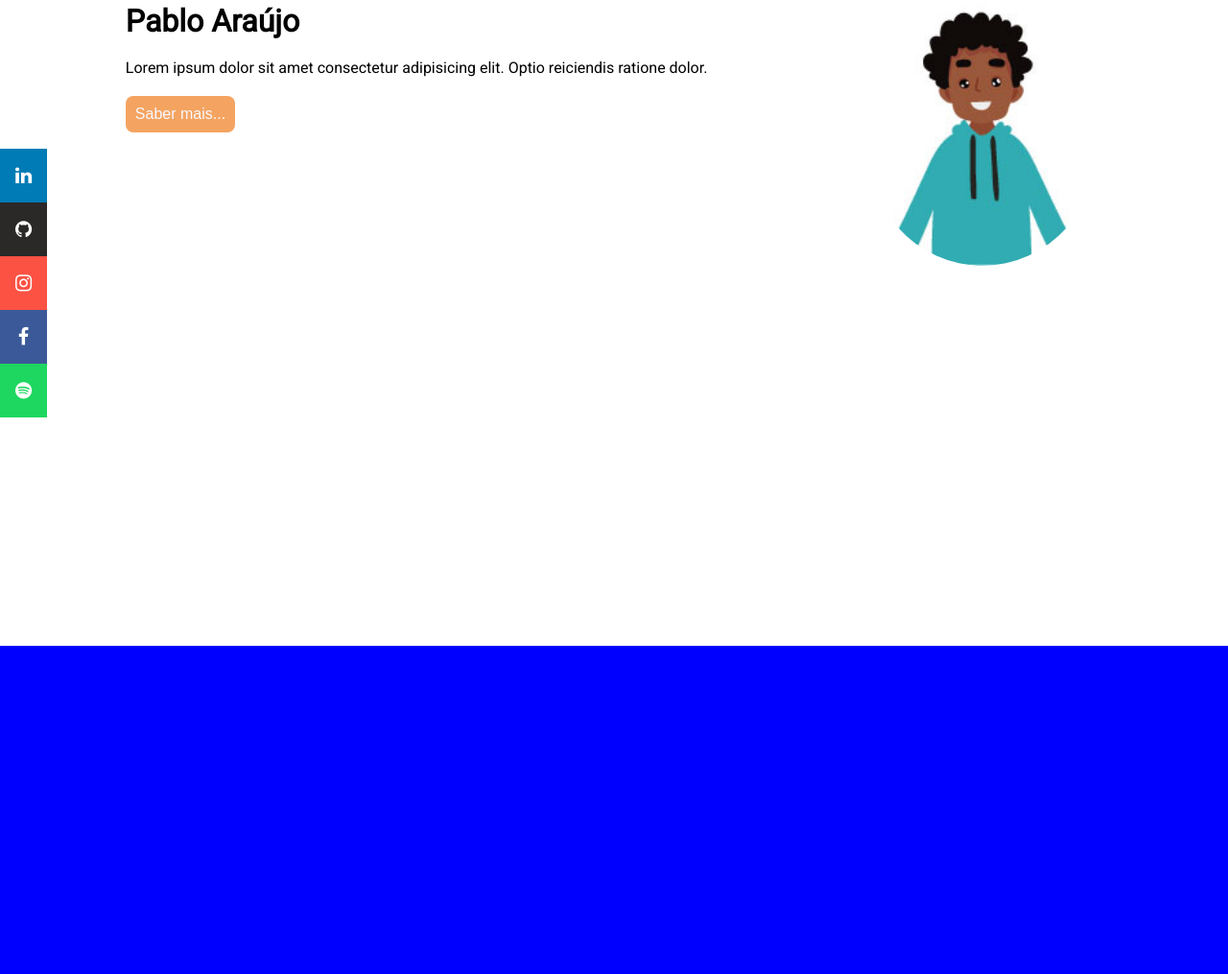
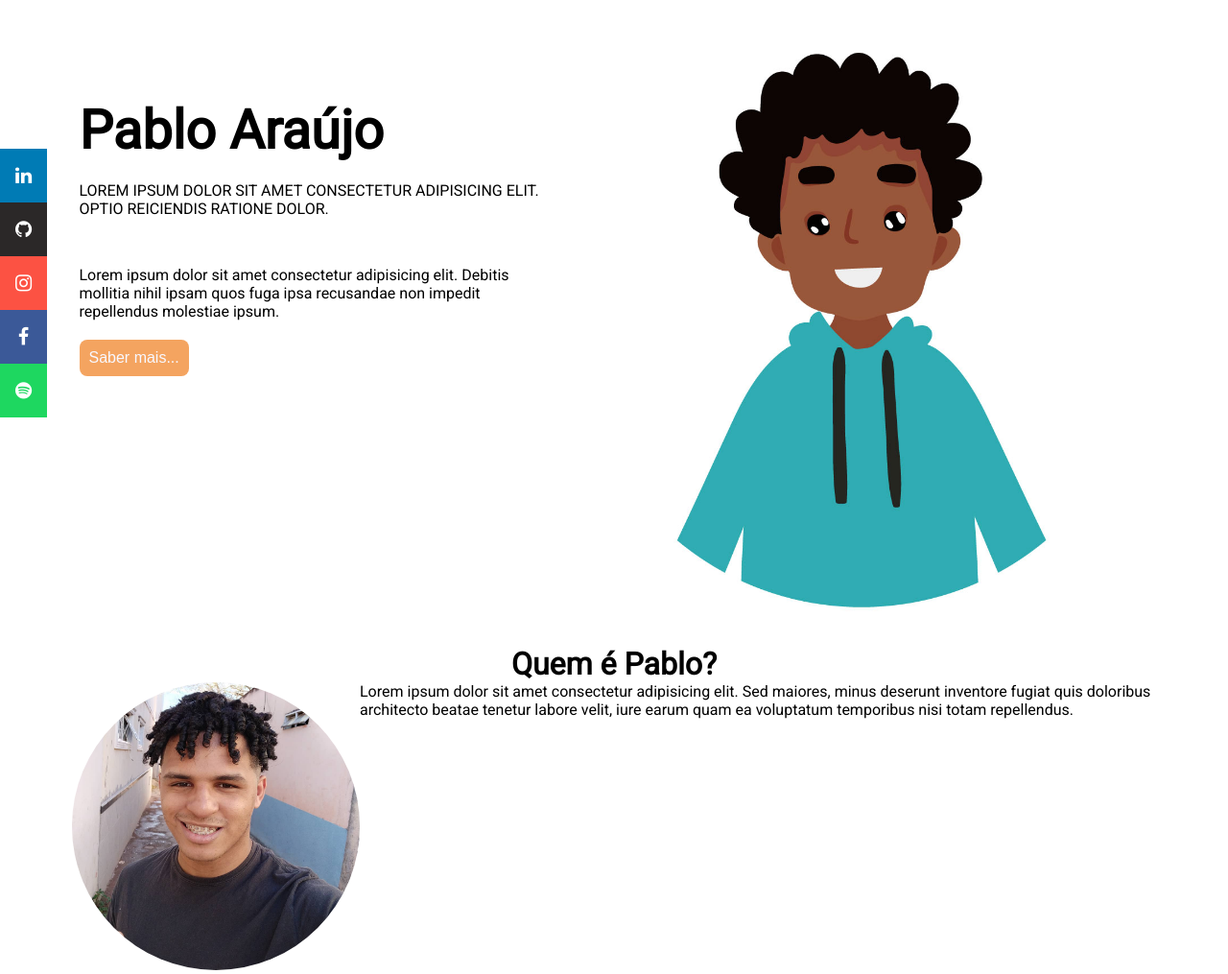
Before and after one commit to Pablofr10/Portf-lio, a plain HTML site: page index.html in a window 1280 px wide. Shown: the part 105-1120 px from the top of the page at 96% size. Drawn offline with Linux system fonts and the light colour scheme.

Commit message:
Criando pagina sobre.

```diff
--- a/index.html
+++ b/index.html
@@ -32,10 +32,11 @@
             <div class="header_apresentacao">
                 <h2>Pablo Araújo</h2>
                 <p>Lorem ipsum dolor sit amet consectetur adipisicing elit. Optio reiciendis ratione dolor.</p>
+                <span>Lorem ipsum dolor sit amet consectetur adipisicing elit. Debitis mollitia nihil ipsam quos fuga ipsa recusandae non impedit repellendus molestiae ipsum.</span><br>
                 <button class="btn btn-info">Saber mais...</button>
             </div>
             <div class="header_imagem">
-                <img src="/src/avatar2.jpg" alt="" srcset="">
+                <img src="/src/avatar.jpg" alt="" srcset="">
             </div>
         </div>
     </header>
@@ -50,7 +51,11 @@
     </div>
 
     <main class="main">
-
+        <h2>Quem é Pablo?</h2>
+        <div class="container info">
+            <img src="/src/eu-sobre.jpg" alt="Foto Pessoal">
+            <p>Lorem ipsum dolor sit amet consectetur adipisicing elit. Sed maiores, minus deserunt inventore fugiat quis doloribus architecto beatae tenetur labore velit, iure earum quam ea voluptatum temporibus nisi totam repellendus.</p>
+        </div>
     </main>
 
     <footer class="footer">
--- a/main.scss
+++ b/main.scss
@@ -42,8 +42,15 @@ li {
 }
 
 .container {
-  width: calc(100% - 100px);
+  width: calc(100% - 150px);
   margin: 0 auto;
+}
+
+@mixin circular-img {
+  border-top-left-radius: 50% 50%;
+  border-top-right-radius: 50% 50%;
+  border-bottom-right-radius: 50% 50%;
+  border-bottom-left-radius: 50% 50%;
 }
 
 .nav {
@@ -90,32 +97,35 @@ li {
   height: 90vh;
   background: white;
   display: flex;
-  padding-top: 50px;
+  padding-top: 80px;
   .container {
     display: flex;
     justify-content: space-around;
   }
 
   &_apresentacao {
+    width: 500px;
     height: 400px;
+    margin-top: 70px;
     h2 {
-      font-size: 2rem;
+      font-size: 3.5rem;
       font-weight: 900;
       padding-bottom: 20px;
     }
     p {
-      padding-bottom: 20px;
+      margin-bottom: 50px;
+      text-transform: uppercase;
+    }
+    button {
+      margin-top: 20px;
     }
   }
 
   &_imagem {
     //margin-left: auto;
     img {
-      width: 250px;
-      border-top-left-radius: 50% 50%;
-      border-top-right-radius: 50% 50%;
-      border-bottom-right-radius: 50% 50%;
-      border-bottom-left-radius: 50% 50%;
+      width: 600px;
+      @include circular-img;
     }
   }
 }
@@ -134,12 +144,12 @@ li {
     color: white;
     font-size: 20px;
 
-    &:hover{
+    &:hover {
       background-color: #000;
     }
   }
   .facebook {
-    background: #3B5998;
+    background: #3b5998;
     color: white;
   }
 
@@ -162,13 +172,22 @@ li {
     background: #1ed760;
     color: white;
   }
-
 }
 
 .main {
   width: 100%;
   height: 100vh;
-  background: blue;
+  h2 {
+    text-align: center;
+    font-size: 2rem;
+  }
+  .info {
+    display: flex;
+    img {
+      width: 300px;
+      @include circular-img;
+    }
+  }
 }
 
 .footer {
```
Also changed, not shown: css/main.min.css, src/avatar.jpg (added), src/avatar.png (deleted), src/eu-sobre.jpg (added).
